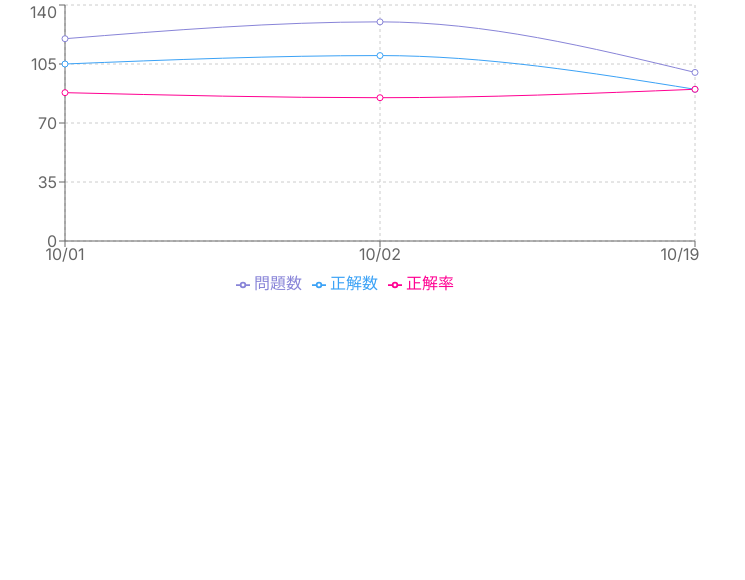
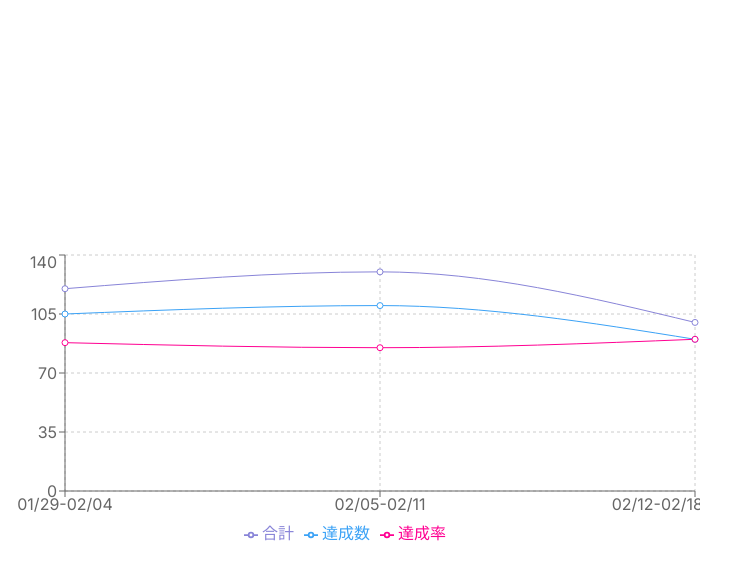
Before and after one commit to mikurikuri11/recharts-tutorial, a Next.js app: page /recharts in a window 1280 px wide. Shown: the top 580 px of the page, without its empty margins (0-745 px from the left). Built offline with nearby package versions, Linux system fonts and the light colour scheme.

Commit message:
✨ ToDo値の変更

```diff
--- a/src/app/recharts/page.tsx
+++ b/src/app/recharts/page.tsx
@@ -4,7 +4,7 @@ import StudyChart from "@/components/StudyChart";
 
 export const page = () => {
   return (
-    <div>
+    <div className="flex justify-center items-center h-screen">
       <StudyChart />
     </div>
   )
--- a/src/components/StudyChart.tsx
+++ b/src/components/StudyChart.tsx
@@ -25,10 +25,10 @@ const StudyChart = () => (
     >
       <CartesianGrid strokeDasharray="3 3" />
       <XAxis dataKey="date" />
-      <YAxis dataKey="問題数" />
-      <Line type="monotone" dataKey="問題数" stroke="#8884d8" />
-      <Line type="monotone" dataKey="正解数" stroke="#3ba2f6" />
-      <Line type="monotone" dataKey="正解率" stroke="#ff0092" />
+      <YAxis dataKey="合計" />
+      <Line type="monotone" dataKey="合計" stroke="#8884d8" />
+      <Line type="monotone" dataKey="達成数" stroke="#3ba2f6" />
+      <Line type="monotone" dataKey="達成率" stroke="#ff0092" />
       <Legend />
       <Tooltip />
     </LineChart>
--- a/src/components/studyData.ts
+++ b/src/components/studyData.ts
@@ -2,22 +2,22 @@ import { StudyData } from '../types';
 
 const studyDataList: StudyData[] = [
   {
-    date: '10/01',
-    問題数: 120,
-    正解数: 105,
-    正解率: 88,
+    date: '01/29-02/04',
+    合計: 120,
+    達成数: 105,
+    達成率: 88,
   },
   {
-    date: '10/02',
-    問題数: 130,
-    正解数: 110,
-    正解率: 85,
+    date: '02/05-02/11',
+    合計: 130,
+    達成数: 110,
+    達成率: 85,
   },
   {
-    date: '10/19',
-    問題数: 100,
-    正解数: 90,
-    正解率: 90,
+    date: '02/12-02/18',
+    合計: 100,
+    達成数: 90,
+    達成率: 90,
   },
 ];
 
--- a/src/types/index.ts
+++ b/src/types/index.ts
@@ -1,6 +1,6 @@
 export type StudyData = {
   date: string;
-  問題数: number;
-  正解数: number;
-  正解率: number;
+  合計: number;
+  達成数: number;
+  達成率: number;
 };
```
